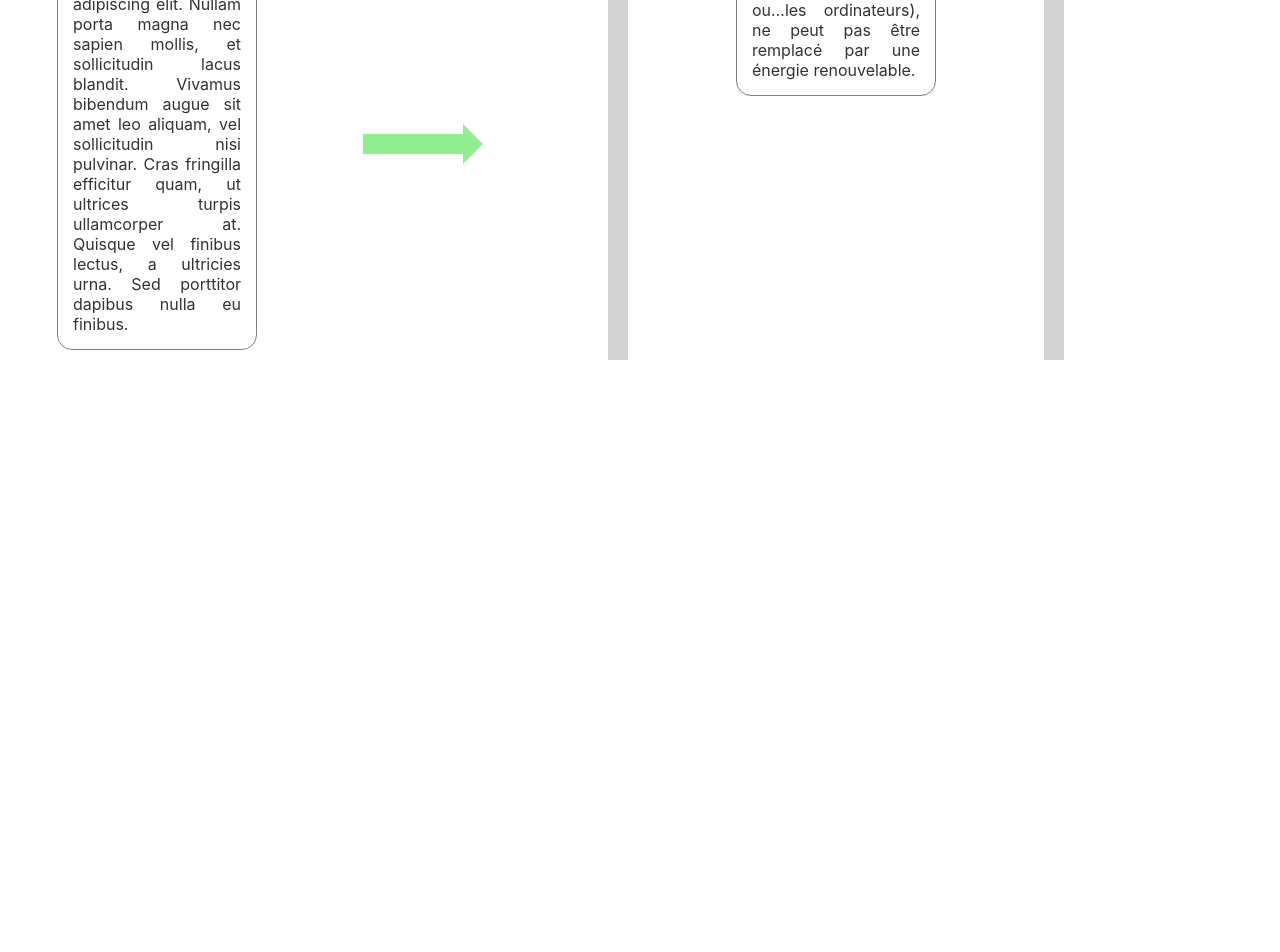
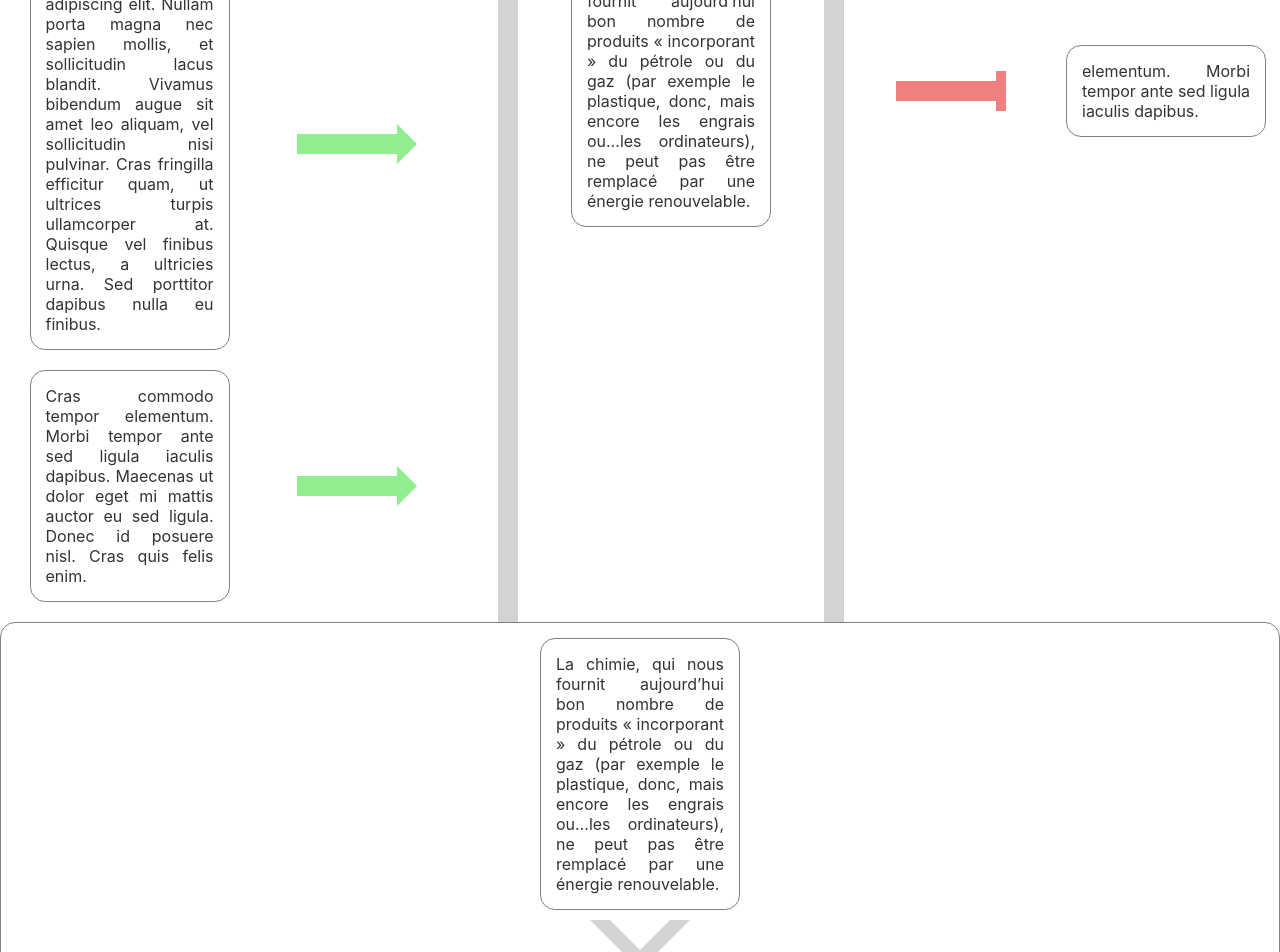
Before and after one commit to laybe/faxiom, a Svelte app: page / in a window 1280 px wide. Shown: the part 440-1392 px from the top of the page. Before the commit the page ends 800 px from the top, so only its background shows below. Built offline with nearby package versions, Linux system fonts and the light colour scheme.

Commit message:
Display conclusion arguments and connected propositions related to a proposition

```diff
--- a/src/App.svelte
+++ b/src/App.svelte
@@ -8,17 +8,14 @@
   import ArgumentsList from './ArgumentsList.svelte';
   import type { Argument } from './model/argument/Argument';
   import Layout from './style/_layout.svelte';
+  import type { ConnectionType } from './model/proposition/ConnectionType';
 
   let propositionData: any;
   let proposition: SingleProposition;
-  let premisesArgumentsList: Argument[];
-  let conclusionsArgumentsList: Argument[];
 
   $: {
     if (propositionData) {
-      proposition = { id: propositionData.id, type: propositionData.type, text: propositionData.text };
-      premisesArgumentsList = propositionData.premisesArguments;
-      conclusionsArgumentsList = undefined;
+      proposition = propositionData as SingleProposition;
     }
   }
 
@@ -29,12 +26,13 @@
   });
 </script>
 
+<main>
   <Layout/>
-
-<main>
+  {#if proposition}
+    <div class="container">
       <Hideable buttonOnTheRight={true}>
         <div>
-      <ArgumentsList argumentsList={premisesArgumentsList}></ArgumentsList>
+          <ArgumentsList argumentsList={proposition.premisesArguments}></ArgumentsList>
         </div>
       </Hideable>
       <div class="mainProposition">
@@ -42,19 +40,35 @@
       </div>
       <Hideable>
         <div>
-      <ArgumentsList argumentsList={conclusionsArgumentsList} showConclusions></ArgumentsList>
+          <ArgumentsList argumentsList={proposition.conclusionsArguments} showConclusions></ArgumentsList>
         </div>
       </Hideable>
+    </div>
+
+    {#if proposition.partOfConnections}
+      <div class="connectedPropositions">
+        {#each proposition.partOfConnections as connection (connection.id)}
+          <div></div>
+          <div>
+              <PropositionComponent proposition={connection}/>
+          </div>
+          <div>
+            <ArgumentsList argumentsList={connection.conclusionsArguments} showConclusions></ArgumentsList>
+          </div>
+        {/each}
+      </div>
+    {/if}
+  {/if}
 </main>
 
 <style lang="scss">
-  main {
+  .container {
     height: 100%;
     display: flex;
     flex-direction: column;
   }
 
-  main > div {
+  .container > div {
     flex-grow: 1;
 
     display: flex;
@@ -64,7 +78,7 @@
 
   /* Small devices (portrait tablets and large phones, 600px and up) */
   @media only screen and (min-width: 600px) {
-    main {
+    .container {
       flex-direction: row;
     }
   }
--- a/src/mock/propositionExample1.json
+++ b/src/mock/propositionExample1.json
@@ -52,7 +52,17 @@
       }
     }
   ],
-  "conclusionsArguments": [],
+  "conclusionsArguments": [
+    {
+      "id": "459",
+      "type": "abjunction",
+      "conclusion": {
+        "id": "133",
+        "type": "single",
+        "text": "elementum. Morbi tempor ante sed ligula iaculis dapibus."
+      }
+    }
+  ],
   "partOfConnections": [
     {
       "id": "128",
@@ -62,7 +72,7 @@
         {
           "id": "123",
           "type": "single",
-          "text": "abc"
+          "text": "La chimie, qui nous fournit aujourd’hui bon nombre de produits « incorporant » du pétrole ou du gaz (par exemple le plastique, donc, mais encore les engrais ou…les ordinateurs), ne peut pas être remplacé par une énergie renouvelable."
         },
         {
           "id": "129",
@@ -75,7 +85,7 @@
           "id": "458",
           "type": "implication",
           "conclusion": {
-            "id": "130",
+            "id": "132",
             "type": "single",
             "text": "pqr"
           }
--- a/src/model/proposition/Proposition.ts
+++ b/src/model/proposition/Proposition.ts
@@ -1,6 +1,10 @@
 import type { PropositionType } from "./PropositionType";
+import type { ConnectedProposition } from "./ConnectedProposition";
+import type { Argument } from "../argument/Argument";
 
 export interface Proposition {
     id: string;
     type: PropositionType;
+    conclusionsArguments?: Argument[];
+    partOfConnections?: ConnectedProposition[];
 }
--- a/src/model/proposition/SingleProposition.ts
+++ b/src/model/proposition/SingleProposition.ts
@@ -1,7 +1,9 @@
 import type { Proposition } from "./Proposition";
 import type { PropositionType } from "./PropositionType";
+import type { Argument } from "../argument/Argument";
 
 export interface SingleProposition extends Proposition {
   type: PropositionType.SINGLE;
   text: string;
+  premisesArguments?: Argument[];
 }
```
Lines whose indentation alone changed are shown as unchanged.
